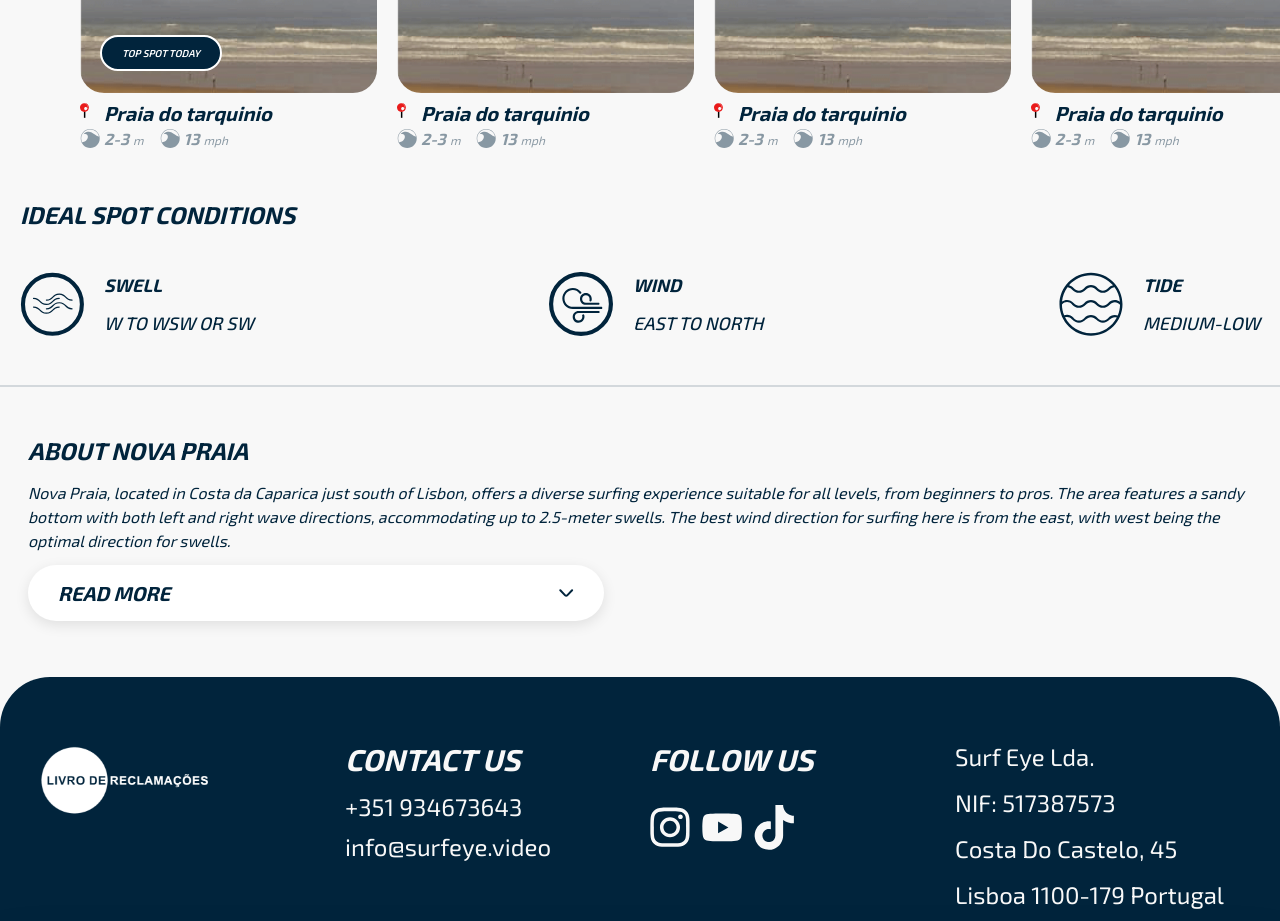
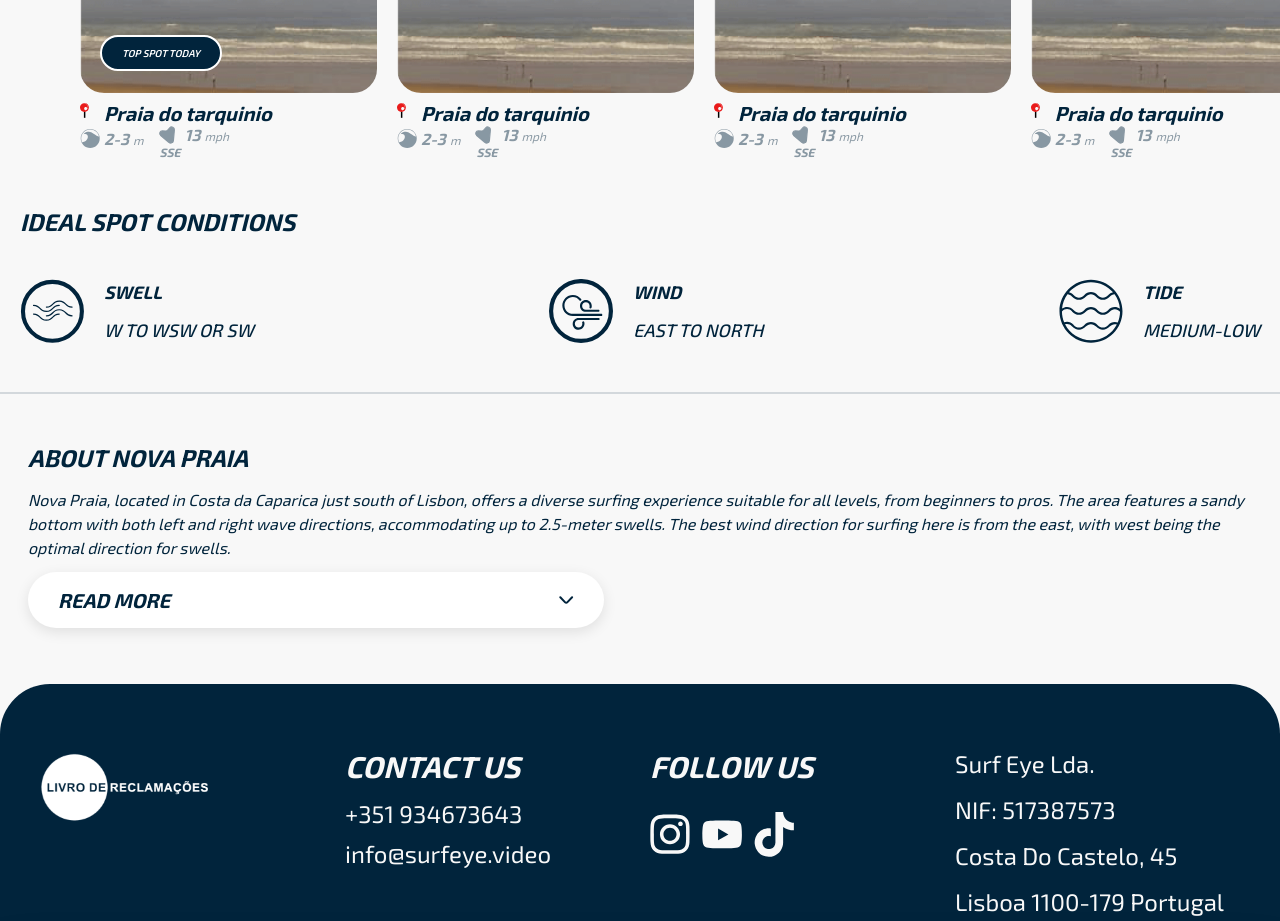
Before and after one commit to Morkachukzy/surfeye-test, a Next.js app: page / in a window 1280 px wide. Shown: the part 1620-2541 px from the top of the page. Built offline with nearby package versions, Linux system fonts and the light colour scheme.

Commit message:
feat: create compass component

```diff
--- /dev/null
+++ b/app/_assets/icons/compass.tsx
@@ -0,0 +1,21 @@
+import { Icon, type IconProps } from './core';
+
+export const CompassIcon = (props: IconProps) => (
+  <Icon
+    width="18"
+    height="17"
+    viewBox="0 0 18 17"
+    fill="none"
+    xmlns="http://www.w3.org/2000/svg"
+    {...props}
+  >
+    <path
+      d="M6.96021 2.03124L1.91942 11.6087C0.721204 13.8812 3.14244 16.352 5.43971 15.2034L8.11712 13.8647C8.86084 13.4928 9.73678 13.4928 10.4805 13.8647L13.1579 15.2034C15.4552 16.352 17.8682 13.8812 16.6782 11.6087L11.6374 2.03124C10.6458 0.147139 7.95185 0.147139 6.96021 2.03124Z"
+      fill="#01243C"
+      stroke="#01243C"
+      strokeWidth="1.23954"
+      strokeLinecap="round"
+      strokeLinejoin="round"
+    />
+  </Icon>
+);
--- a/app/_assets/icons/index.ts
+++ b/app/_assets/icons/index.ts
@@ -1,5 +1,6 @@
 export * from './chevron-down';
 export * from './chevron-left';
+export * from './compass';
 export * from './direction';
 export * from './downloads';
 export * from './google-map';
--- /dev/null
+++ b/app/components/compass.tsx
@@ -0,0 +1,65 @@
+import { CompassIcon } from '@/app/_assets/icons';
+import { cn } from '../_theme/utils';
+
+const compassDirections = [
+  'N',
+  'NNE',
+  'NE',
+  'ENE',
+  'E',
+  'ESE',
+  'SE',
+  'SSE',
+  'S',
+  'SSW',
+  'SW',
+  'WSW',
+  'W',
+  'WNW',
+  'NW',
+  'NNW',
+] as const;
+
+type CompassDirection = (typeof compassDirections)[number];
+
+type CompassProps = {
+  direction?: CompassDirection;
+  hideLabel?: boolean;
+  className?: string;
+};
+
+export const Compass = ({
+  direction = 'N',
+  hideLabel,
+  className,
+}: CompassProps) => {
+  const angle = getDirectionAngle(direction, compassDirections);
+  return (
+    <span className={cn('flex flex-col gap-0.5', className)}>
+      <CompassIcon
+        className="transition-all "
+        style={{
+          transform: `rotate(${angle}deg)`,
+        }}
+      />
+      {!hideLabel ? (
+        <span className="text-xs font-bold leading-none ">{direction}</span>
+      ) : null}
+    </span>
+  );
+};
+
+const getDirectionAngle = (
+  direction: CompassDirection,
+  directions: Readonly<CompassDirection[]>
+) => {
+  const directionIndex = directions.findIndex((d) => d === direction);
+
+  const directionAngleSegment = directions.length;
+
+  const circularAngle = 360;
+
+  return directionIndex
+    ? (directionIndex / directionAngleSegment) * circularAngle
+    : 0;
+};
--- a/app/sections/nearby-spots/spot-card.tsx
+++ b/app/sections/nearby-spots/spot-card.tsx
@@ -5,6 +5,7 @@ import type { NearbySpot } from './spots';
 import { StarRating } from '@/app/components/star-rating';
 import { LocationPinIcon, WaveHeightIcon } from '@/app/_assets/icons';
 import { Badge } from '@/app/components/badge';
+import { Compass } from '@/app/components/compass';
 
 type NearbySpotCardProps = {
   children?: React.ReactNode;
@@ -51,7 +52,8 @@ export const NearbySpotCard = ({
           <SpotMetrics
             value={spot.windSpeed}
             unit="mph"
-            icon={<WaveHeightIcon />}
+            icon={<Compass direction="SSE" />}
+            className="leading-none items-start"
           />
         </div>
       </div>
@@ -63,12 +65,18 @@ type SpotMetricsProps = {
   icon: JSX.Element;
   value: string;
   unit: string;
+  className?: string;
 };
-const SpotMetrics = ({ icon: Icon, value, unit }: SpotMetricsProps) => {
+const SpotMetrics = ({
+  icon: Icon,
+  value,
+  unit,
+  className,
+}: SpotMetricsProps) => {
   return (
-    <div className="flex items-center opacity-45 gap-1">
+    <div className={cn('flex items-center opacity-45 gap-1 ', className)}>
       {Icon}
-      <span className="space-x-1">
+      <span className="space-x-1 ">
         <span className="text-md font-bold">{value}</span>
         <span className="lowercase text-xs font-normal">{unit}</span>
       </span>
```
